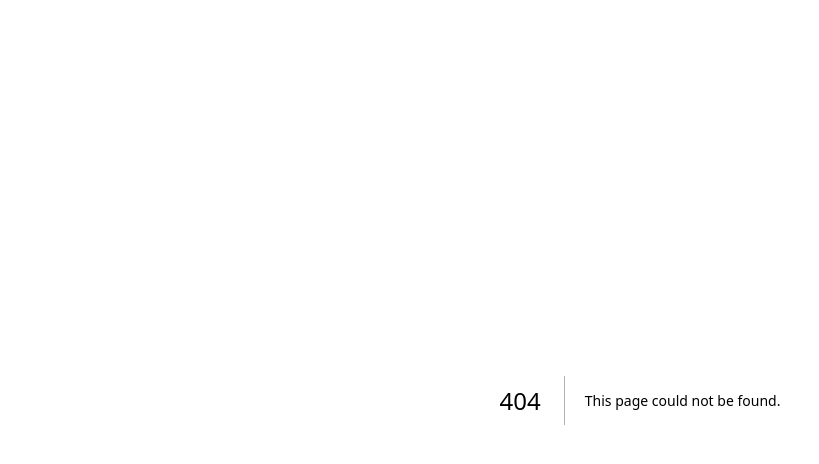
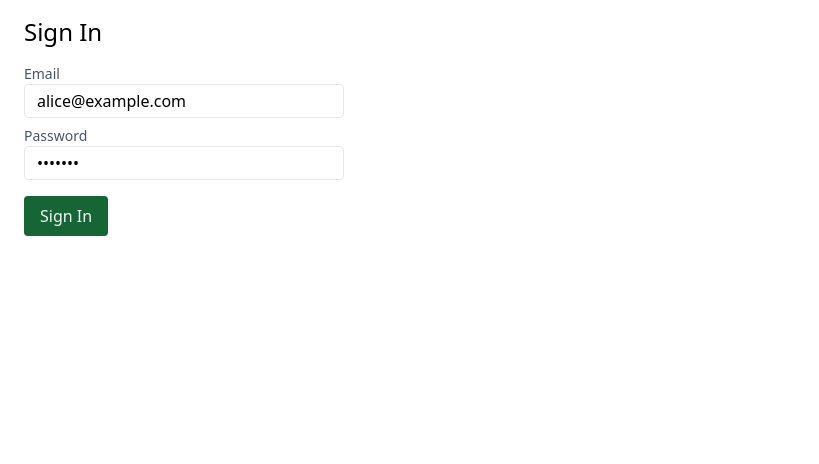
Before and after one commit to keep-calm-and-develop/next-shop, a Next.js app: page /sign-in in a window 1280 px wide. Before the commit this address had no page. Shown: the top 464 px of the page, without its empty margins (0-819 px from the left). Built offline with nearby package versions, Linux system fonts and the light colour scheme.

Commit message:
Add Signin page and functionality

```diff
--- /dev/null
+++ b/components/Button.tsx
@@ -0,0 +1,24 @@
+import React, { ButtonHTMLAttributes, PropsWithChildren } from 'react'
+
+interface ButtonProps extends PropsWithChildren {
+    type: ButtonHTMLAttributes<HTMLInputElement>['type'];
+    disabled: boolean;
+}
+
+const Button: React.FC<ButtonProps> = ({
+    type,
+    disabled,
+    children,
+}) => {
+    return (
+        <button
+            disabled={disabled}
+            type={type}
+            className='bg-green-800 text-gray-100 rounded px-4 py-2 my-2 hover:bg-green-700 focus:bg-green-700'
+        >
+            {children}
+        </button>
+    );
+}
+
+export default Button;
--- /dev/null
+++ b/components/Field.tsx
@@ -0,0 +1,19 @@
+import React, { PropsWithChildren } from 'react';
+
+interface FieldProps extends PropsWithChildren {
+    label: string;
+}
+
+const Field: React.FC<FieldProps> = ({
+    label,
+    children,
+}) => {
+    return (
+        <label className='block my-2'>
+            <span className='block text-sm text-gray-600'>{label}</span>
+            {children}
+        </label>
+    );
+}
+
+export default Field;
--- /dev/null
+++ b/components/Input.tsx
@@ -0,0 +1,25 @@
+import React, { ChangeEventHandler, HTMLInputTypeAttribute } from 'react'
+
+interface InputProps {
+    type: HTMLInputTypeAttribute;
+    value: string;
+    required: boolean;
+    onChange: ChangeEventHandler<HTMLInputElement>,
+}
+
+export const Input: React.FC<InputProps> = ({
+    type,
+    value,
+    required,
+    onChange,
+}) => {
+    return (
+        <input
+            type={type}
+            value={value}
+            onChange={onChange}
+            required={required}
+            className='border rounded px-3 py-1 w-80'
+        />
+    );
+}
--- /dev/null
+++ b/components/Page.tsx
@@ -0,0 +1,26 @@
+import Head from 'next/head';
+import React, { PropsWithChildren } from 'react';
+import Title from './Title';
+
+interface PageProps extends PropsWithChildren {
+    title: string;
+}
+
+const Page: React.FC<PageProps> = ({
+    title,
+    children,
+}) => {
+    return (
+        <>
+            <Head>
+                <title>{`${title} | Next Shop`}</title>
+            </Head>
+            <main className='px-6 py-4'>
+                <Title>{title}</Title>
+                {children}
+            </main>
+        </>
+    );
+};
+
+export default Page;
--- a/lib/api.ts
+++ b/lib/api.ts
@@ -12,9 +12,8 @@ export class ApiError extends Error {
     }
 }
 
-export async function fetchJson(url: string) {
-    console.log('[fetchJson]', url);
-    const response = await fetch(url);
+export async function fetchJson(url: string, options?: RequestInit) {
+    const response = await fetch(url, options);
     if (!response.ok) {
         throw new ApiError(url, response.status);
     }
--- /dev/null
+++ b/lib/sign-in.ts
@@ -0,0 +1,11 @@
+import { fetchJson } from "./api";
+
+const CMS_URL = process.env.CMS_URL;
+
+export async function SignIn(email: string, password: string) {
+    return await fetchJson(`http://127.0.0.1:1337/api/auth/local`, {
+        method: 'POST',
+        headers: { 'Content-Type': 'application/json' },
+        body: JSON.stringify({ identifier: email, password }),
+    });
+}
--- a/pages/index.tsx
+++ b/pages/index.tsx
@@ -3,6 +3,7 @@ import Title from '../components/Title';
 import { Product, getProducts } from '../lib/products';
 import Link from 'next/link';
 import ProductCard from '../components/ProductCard';
+import Page from '../components/Page';
 
 export async function getStaticProps() {
     const products = await getProducts();
@@ -20,14 +21,7 @@ interface HomePageProps {
 
 const HomePage: React.FC<HomePageProps> = ({ products }) => {
   return (
-    <>
-        <Head>
-            <title>Next Shop</title>
-        </Head>
-        <main className='px-6 py-4'>
-            <Title>
-                Next Shop
-            </Title>
+    <Page title="Indoor Plants">
         <ul className='grid grid-cols-1 gap:4 md:grid-cols-2 sm:grid-cols-2 lg:grid-cols-3'>
             {
                 products.map((product) => (
@@ -37,8 +31,7 @@ const HomePage: React.FC<HomePageProps> = ({ products }) => {
                 ))
             }
         </ul>
-        </main>
-    </>
+    </Page>
   );
 }
 
--- a/pages/products/[id].tsx
+++ b/pages/products/[id].tsx
@@ -1,8 +1,7 @@
-import Head from "next/head";
-import Title from "../../components/Title";
+import Image from "next/image";
+import Page from "../../components/Page";
+import { ApiError } from "../../lib/api";
 import { Product, getProduct, getProducts } from "../../lib/products";
-import { ApiError } from "../../lib/api";
-import Image from "next/image";
 
 export async function getStaticPaths() {
     const products = await getProducts();
@@ -14,7 +13,7 @@ export async function getStaticPaths() {
     };
 }
 
-export async function getStaticProps({ params: { id }}) {
+export async function getStaticProps({ params: { id } }) {
     try {
         const product = await getProduct(id);
         return {
@@ -36,12 +35,7 @@ interface ProductPageProps {
 
 const ProductPage: React.FC<ProductPageProps> = ({ product }) => {
     return (
-        <>
-            <Head>
-                <title>Product | Next Shop</title>
-            </Head>
-            <main className="px-6 py-4">
-                <Title>{product.title}</Title>
+        <Page title={product.title}>
             <div className="flex flex-col lg:flex-row">
                 <div className="mb-2">
                     <Image
@@ -61,8 +55,7 @@ const ProductPage: React.FC<ProductPageProps> = ({ product }) => {
                     </p>
                 </div>
             </div>
-            </main>
-        </>
+        </Page>
     );
 }
 
--- /dev/null
+++ b/pages/sign-in.tsx
@@ -0,0 +1,61 @@
+import { FormEventHandler, useState } from "react";
+import Button from "../components/Button";
+import Field from "../components/Field";
+import { Input } from "../components/Input";
+import Page from "../components/Page";
+import { SignIn } from "../lib/sign-in";
+
+const SignInPage: React.FC = () => {
+    const [email, setEmail] = useState('alice@example.com');
+    const [password, setPassword] = useState('Pass123');
+    const [status, setStatus] = useState({
+        loading: false,
+        error: false,
+    });
+
+    const handleSubmit: FormEventHandler<HTMLFormElement> = async (event) => {
+        event.preventDefault();
+        setStatus({ loading: true, error: false });
+        try {
+            const { jwt, user } = await SignIn(email, password);
+            setStatus({ loading: false, error: false });
+        } catch (error) {
+            setStatus({ loading: false, error: true });
+        }
+    };
+
+    return (
+        <Page title="Sign In">
+            <form onSubmit={handleSubmit}>
+                <Field label={'Email'}>
+                    <Input
+                        type="email"
+                        value={email}
+                        required
+                        onChange={(event) => setEmail(event.target.value)}
+                    />
+                </Field>
+                <Field label={'Password'}>
+                    <Input
+                        type="password"
+                        value={password}
+                        required
+                        onChange={(event) => setPassword(event.target.value)}
+                    />
+                </Field>
+                {
+                    status.error && (
+                        <p className="text-red-700">
+                            Invalid Credentials
+                        </p>
+                    )
+                }
+                <Button disabled={status.loading} type='submit'>
+                    {status.loading ? 'Checking...' : 'Sign In'}
+                </Button>
+            </form>
+        </Page>
+    );
+};
+
+export default SignInPage;
```
Lines whose indentation alone changed are shown as unchanged.
